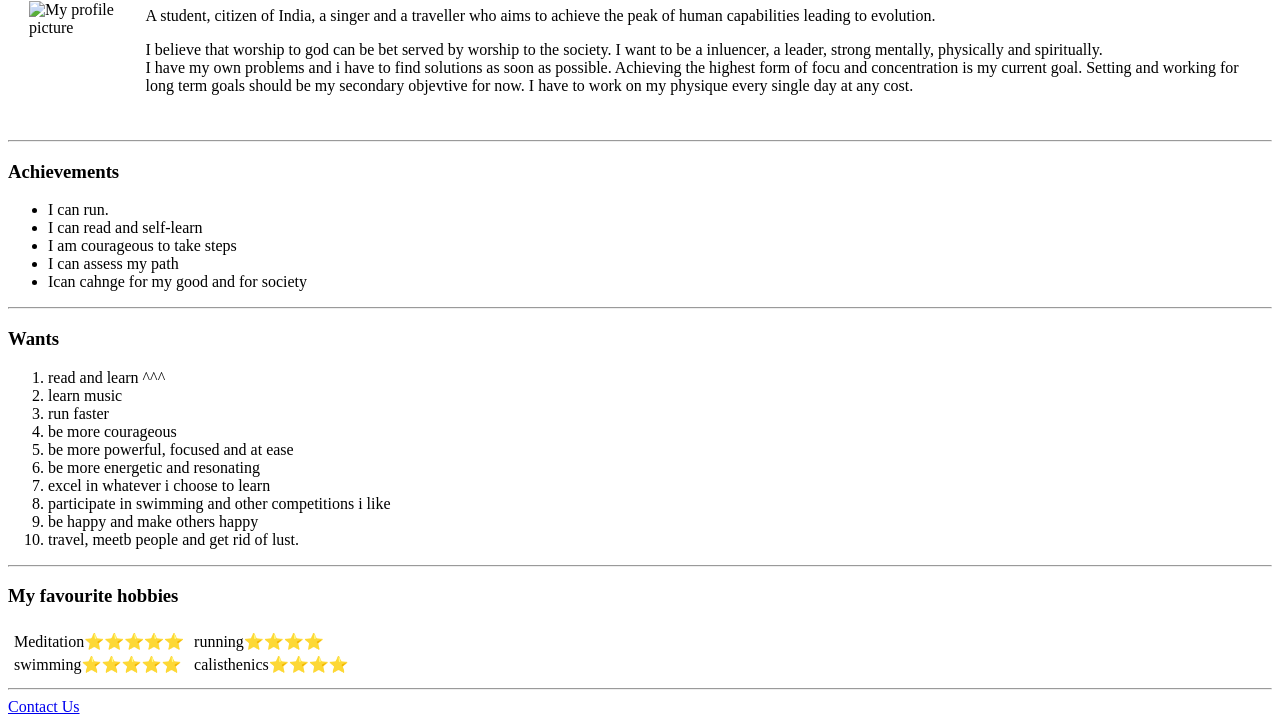
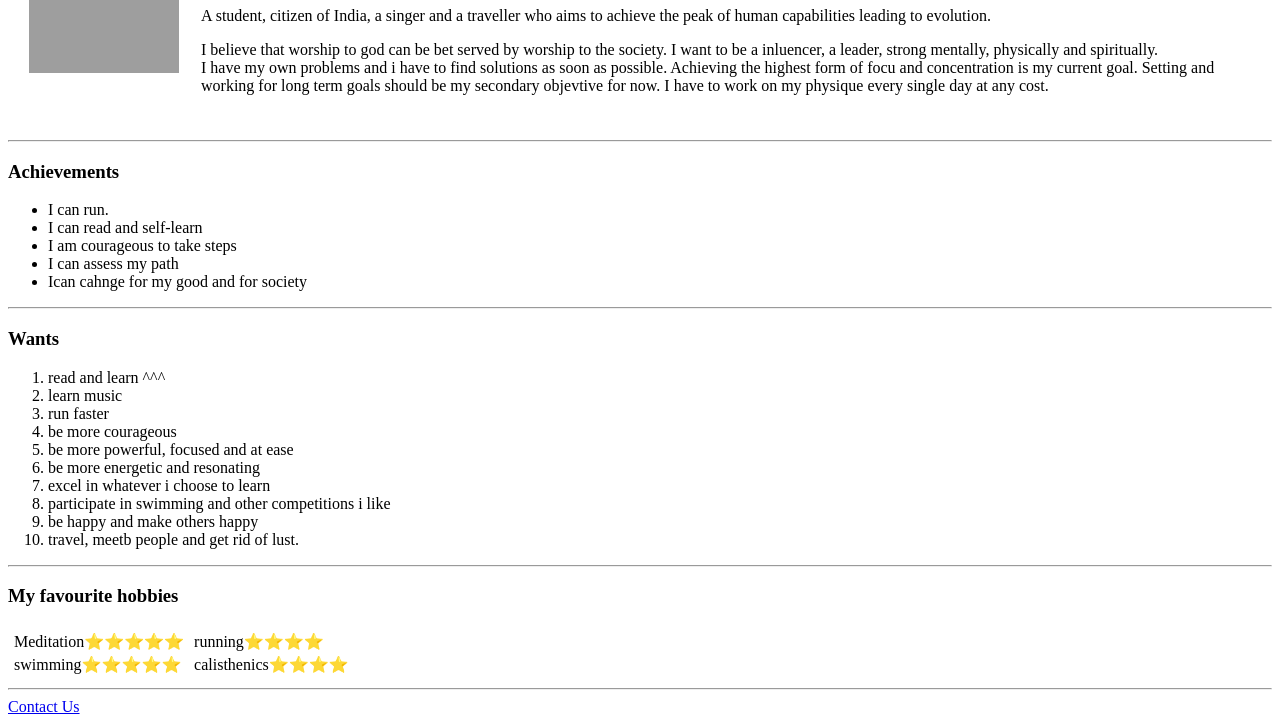
Before and after one commit to Step-b-step/CV, a plain HTML site: page index.html in a window 1280 px wide. Shown: the part 102-826 px from the top of the page. Drawn offline with Linux system fonts and the light colour scheme; the site is published under a folder, as on GitHub Pages, so addresses that start at the root find nothing.

Commit message:
Update index.html

```diff
--- a/index.html
+++ b/index.html
@@ -10,7 +10,7 @@
 <body>
     <table cellspacing="20px">
         <tr>
-            <td><img src="/Images/pw photo-modified.png" alt="My profile picture" width="150px"></td>
+            <td><img src="Images/pw photo-modified.png" alt="My profile picture" width="150px"></td>
         <td> <h1>Dikshant Avinash Dhanore</h1>
             <p>A student, citizen of India, a singer and a traveller who aims to achieve the peak of human capabilities leading to evolution. </p>
             <p>I believe that worship to god can be bet served by worship to the society. I want to be a inluencer, a leader, strong mentally, physically and spiritually. <br>
```
